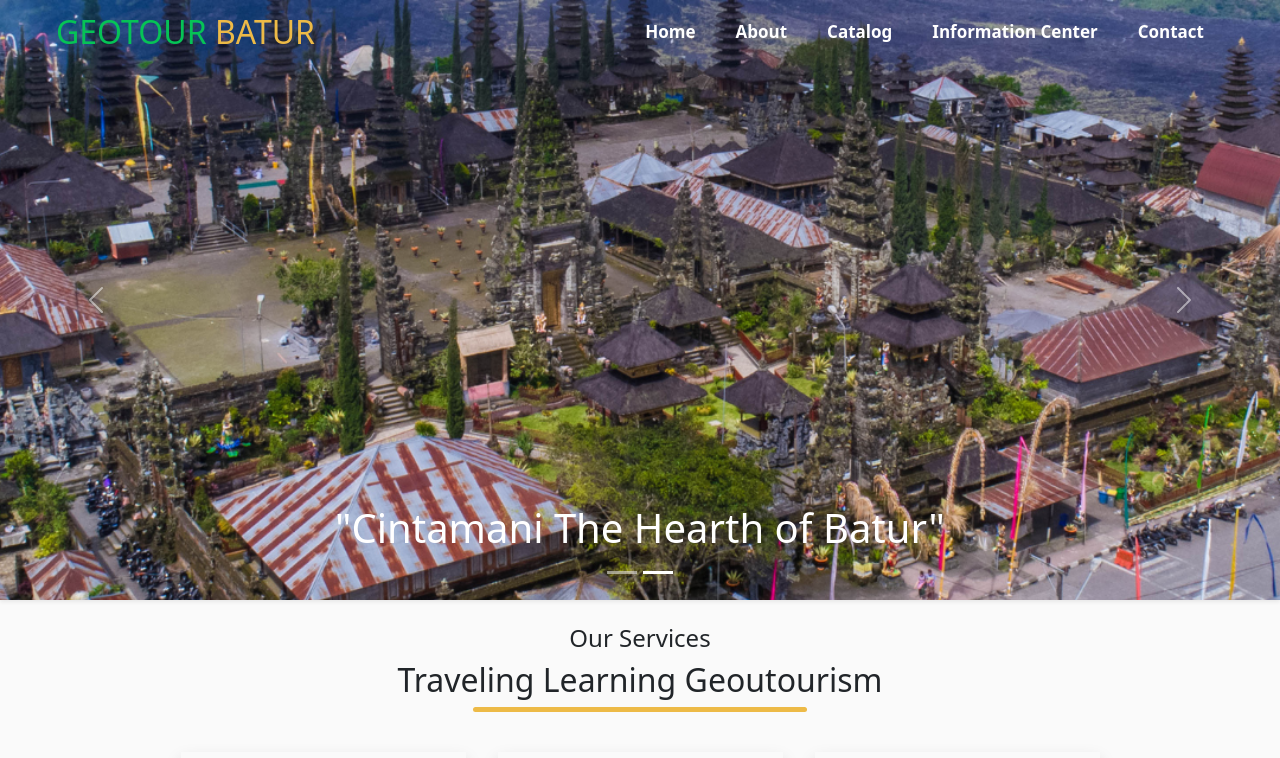
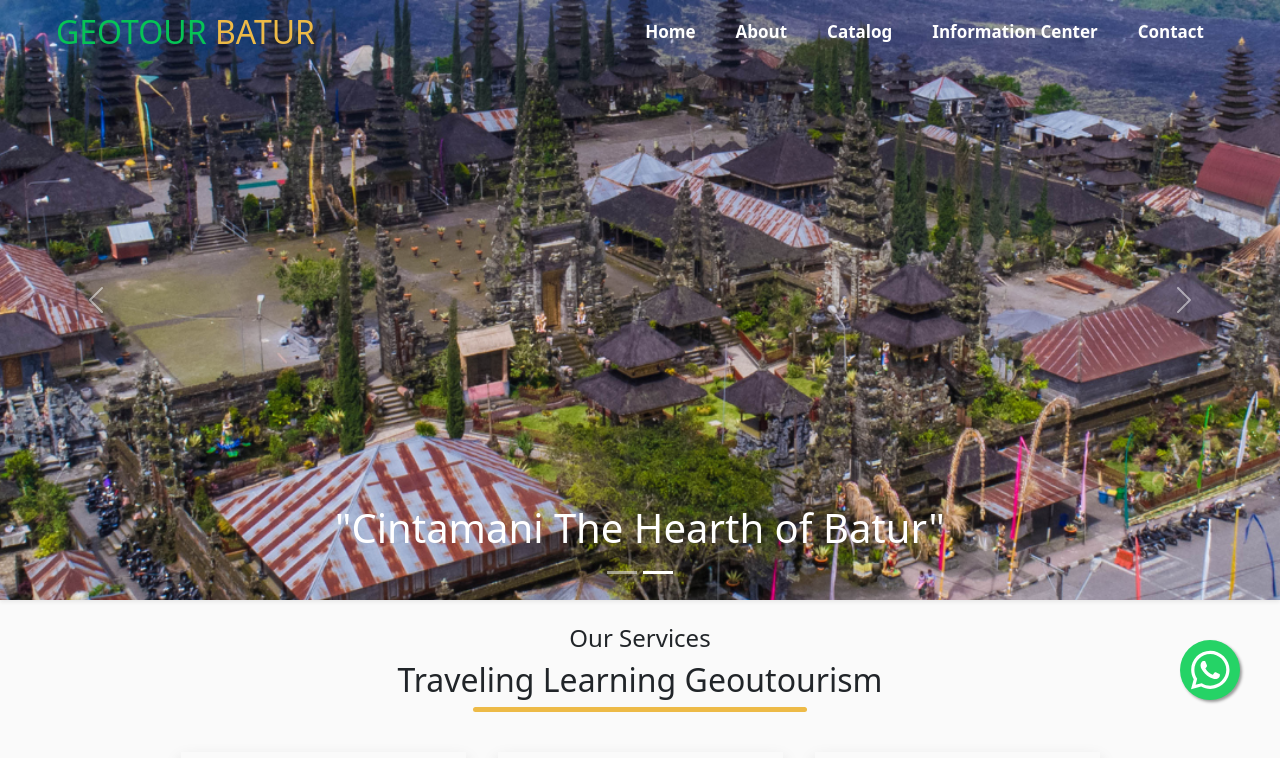
Before and after one commit to rifqifinaldy/Project-GeotourBatur, a React (Create React App) app: page / in a window 1280 px wide. Shown: the top 758 px of the page. Built offline with nearby package versions, Linux system fonts and the light colour scheme.

Commit message:
Add Whatsapp Floating Icon + Functionality

```diff
--- a/src/App.css
+++ b/src/App.css
@@ -52,6 +52,26 @@ hr:not([size]) {
 .btn-custom a:hover {
   color: white;
   text-decoration: none;
+}
+/* ----------------------------------------------------
+Whatsapp Button
+------------------------------------------------------ */
+.whatsapp-float {
+  position: fixed;
+  width: 60px;
+  height: 60px;
+  bottom: 100px;
+  right: 40px;
+  background-color: #25D366;
+  color: #fff !important;
+  border-radius: 50px;
+  text-align: center;
+  font-size: 44px;
+  display: flex;
+  justify-content: center;
+  align-items: center;
+  box-shadow: 2px 2px 3px #999;
+  z-index: 100;
 }
 
 /* ----------------------------------------------------
--- a/src/App.js
+++ b/src/App.js
@@ -8,12 +8,14 @@ import About from './Pages/About';
 import InformationCenter from './Pages/InformationCenter';
 import Hero from './Component/Hero/Hero';
 import Contact from './Pages/Contact';
+import Whatsapp from './Component/Whatsapp/Whatsapp';
 function App() {
   return (
     <div className="App">
       <Router>
         <NavbarComp />
         <Hero />
+        <Whatsapp />
         <Route exact path="/"> <Home /></Route>
         <Route exact path="/about"> <About /></Route>
         <Route exact path="/information-center"> <InformationCenter /></Route>
--- /dev/null
+++ b/src/Component/Whatsapp/Whatsapp.js
@@ -0,0 +1,21 @@
+import { faWhatsapp } from "@fortawesome/free-brands-svg-icons";
+import { FontAwesomeIcon } from "@fortawesome/react-fontawesome";
+import React from "react";
+
+const Whatsapp = () => {
+  return (
+    <div>
+      <a
+        style={{ color: "white" }}
+        href="https://api.whatsapp.com/send?phone=+6282121988204&text=Hi,%your%20en%20su%20web%20y%20necesito%20consultar%20sobre..."
+        className="whatsapp-float"
+        target="_blank"
+        rel="noopener noreferrer"
+      >
+        <FontAwesomeIcon icon={faWhatsapp}/>
+      </a>
+    </div>
+  );
+};
+
+export default Whatsapp;
```
